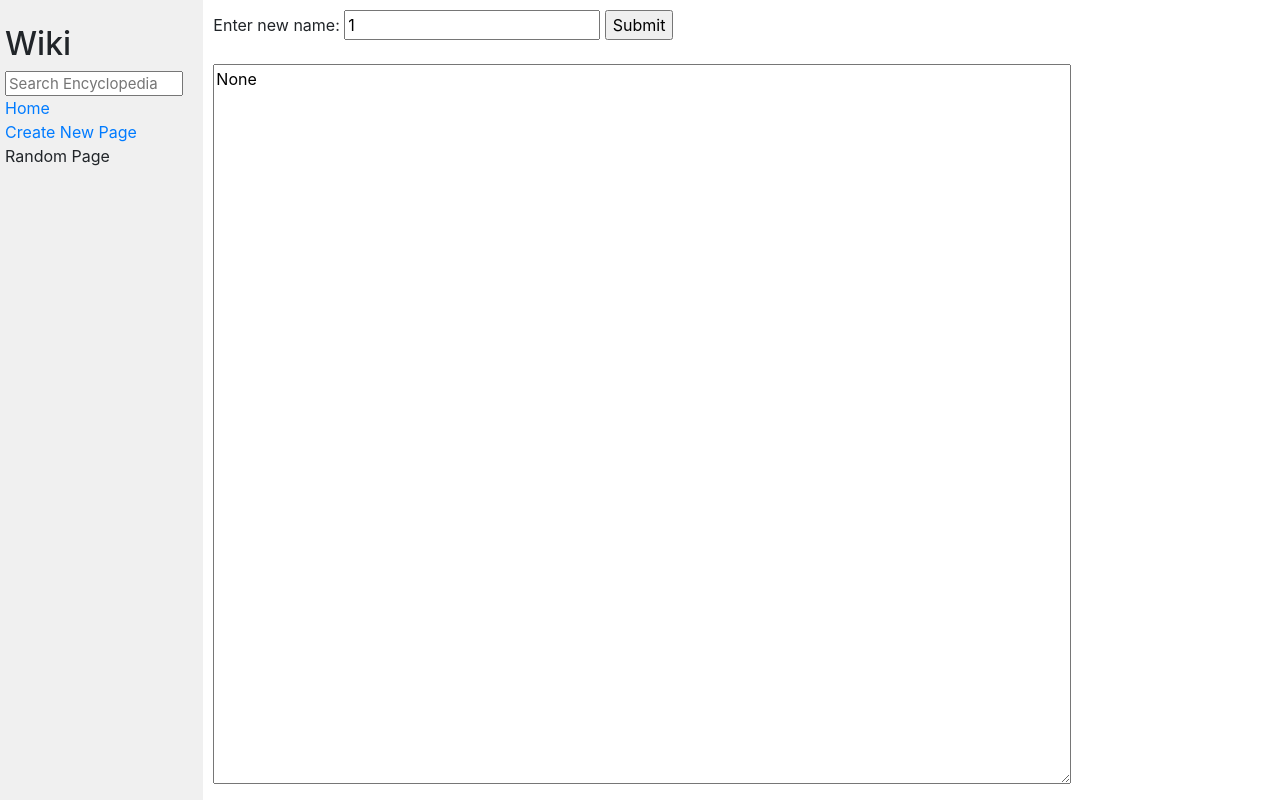
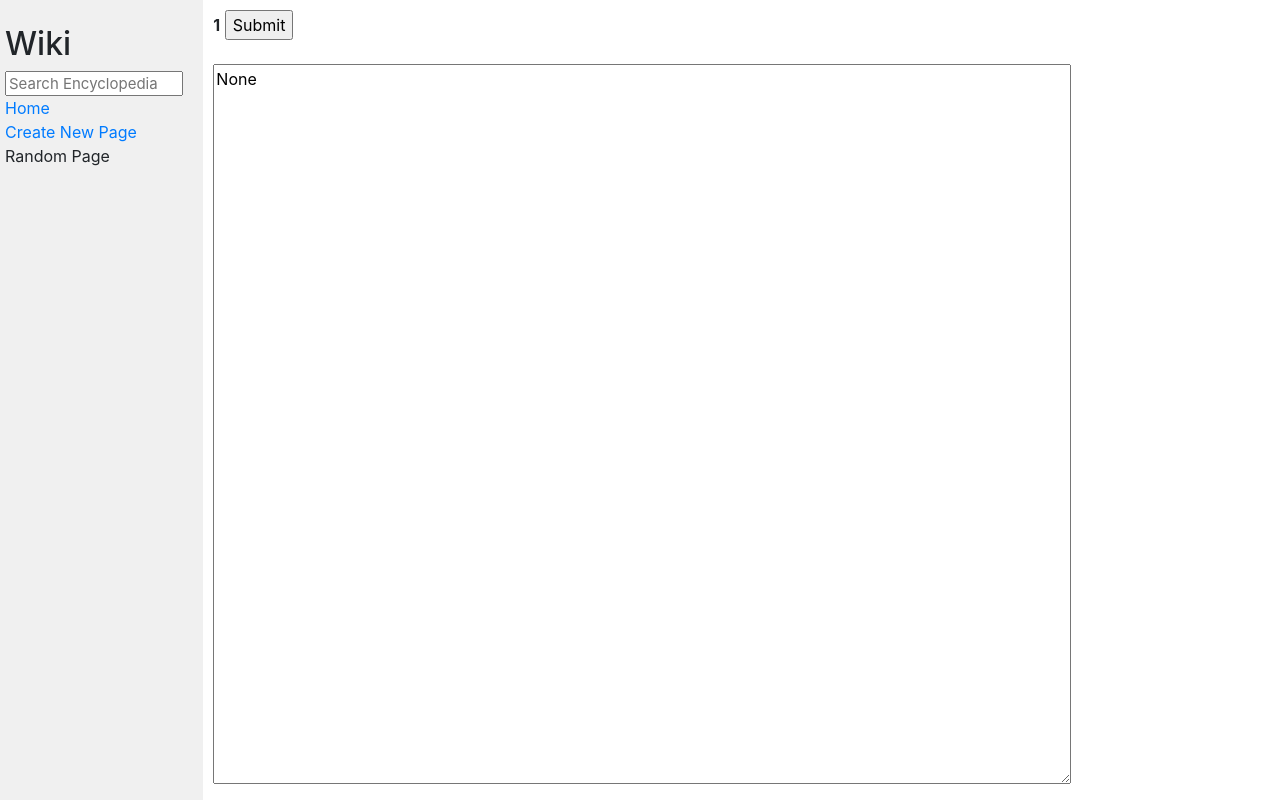
Before and after one commit to im64/cs50web, a Django app: page /edit/1 in a window 1280 px wide. Run offline with Django 4.2, Linux system fonts and the light colour scheme; some libraries are stand-ins or nearby versions.

Commit message:
Edit page

```diff
--- a/wiki/encyclopedia/templates/encyclopedia/edit.html
+++ b/wiki/encyclopedia/templates/encyclopedia/edit.html
@@ -3,11 +3,9 @@
     Edit {{ name }}
 {% endblock title %}
 {% block body %}
-    <form id="editpage">
-        {% comment %} method="post" action="{% url 'newpage' %}"> {% endcomment %}
+    <form id="editpage" method="post" action="{% url 'edit' name %}">
         {% csrf_token %}
-        Enter new name:
-        <input type="text" value="{{ name }}" name="pagename"/>
+        <b>{{ name }}</b>
         <input type="submit"/>
     </form>
     <br/>
--- a/wiki/encyclopedia/templates/encyclopedia/entry.html
+++ b/wiki/encyclopedia/templates/encyclopedia/entry.html
@@ -5,5 +5,5 @@
 {% block body %}
     <h1>{{ name }}</h1>
     {{ data }}
-    <a href="{% url 'edit' name %}">Edit page</a>
+    <a href="{% url 'edit' entryName=name %}">Edit page</a>
 {% endblock body %}
--- a/wiki/encyclopedia/views.py
+++ b/wiki/encyclopedia/views.py
@@ -25,10 +25,7 @@
 
     data = request.POST["content"]
     util.save_entry(name, data)
-    return render(request, "encyclopedia/entry.html", {
-        "name": name,
-        "data": util.get_entry(name)
-    })
+    return entry(request, name)
 
 
 def entry(request, entryName):
@@ -44,11 +41,17 @@
 
 
 def editpage(request, entryName):
-    data = util.get_entry(entryName)
-    return render(request, "encyclopedia/edit.html", {
-        "name": entryName,
-        "content": data,
-    })
+    if request.method == "GET":
+        return render(request, "encyclopedia/edit.html", {
+            "name": entryName,
+            "content": util.get_entry(entryName),
+        })
+    if request.method == "POST":
+        data = request.POST["content"]
+        util.save_entry(entryName, data)
+        print(data)
+        return entry(request, entryName)
+
 
 
 def search(request, query):
@@ -56,10 +59,7 @@
     for i in util.list_entries():
         # if full match -> redirect
         if query.lower() == i.lower():
-            return render(request, "encyclopedia/entry.html", {
-                "name": i,
-                "data": util.get_entry(i)
-            })
+            return entry(request, i)
         if query.lower() in i.lower():
             results.append(i)
 
```
Also changed, not shown: 1 other file.
